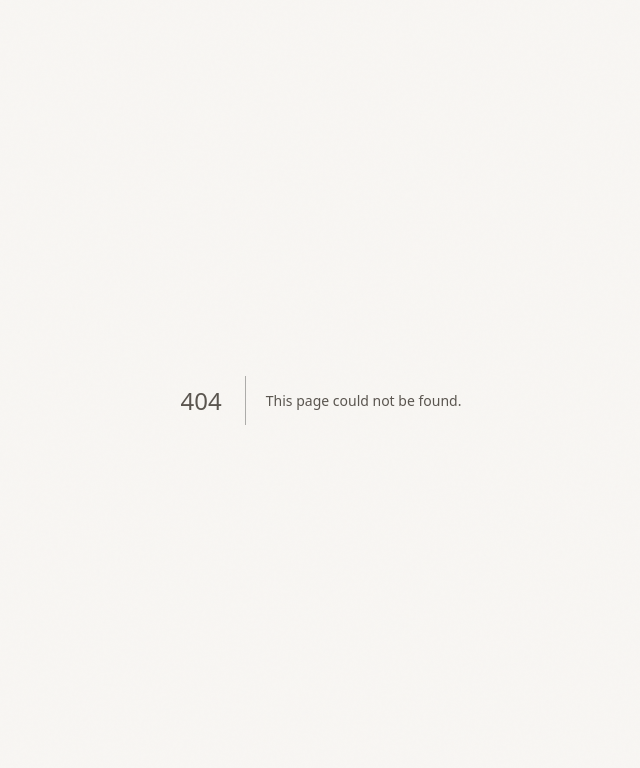
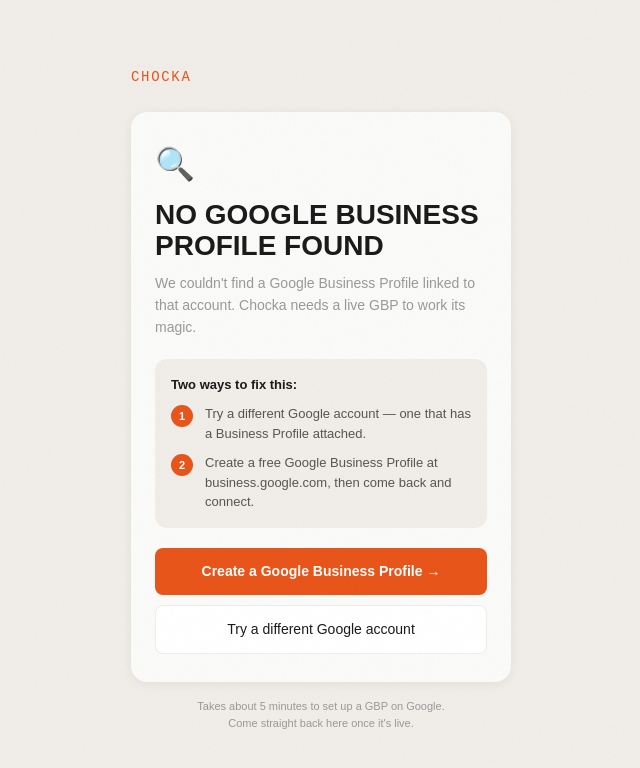
Before and after one commit to liamwt-12/chocka-app, a Next.js app: page /no-profile in a window 1280 px wide. Before the commit this address had no page. Shown: the top 768 px of the page, without its empty margins (319-959 px from the left). Built offline with nearby package versions, Linux system fonts and the light colour scheme.

Commit message:
referral system, no-profile screen, Stripe credit on referral

```diff
--- a/app/api/auth/callback/google/route.ts
+++ b/app/api/auth/callback/google/route.ts
@@ -92,6 +92,7 @@
     if (insertError) throw insertError;
 
     // Fetch their GBP accounts and locations
+    let hasProfile = false;
     try {
       const accounts = await getAccounts(tokens.access_token);
       if (accounts.accounts?.length > 0) {
@@ -110,11 +111,24 @@
             latitude: loc.latlng?.latitude,
             longitude: loc.latlng?.longitude,
           });
+          hasProfile = true;
         }
       }
     } catch (err) {
       console.error('Failed to fetch GBP data:', err);
-      // Continue anyway — they can reconnect later
+      // Continue — they will see the no-profile screen
+    }
+
+    // No GBP found — send them to the helpful screen
+    if (!hasProfile) {
+      const noProfileResponse = NextResponse.redirect(new URL('/no-profile', process.env.NEXT_PUBLIC_APP_URL!));
+      noProfileResponse.cookies.set('chocka_user_id', newUser.id, {
+        httpOnly: true,
+        secure: true,
+        sameSite: 'lax',
+        maxAge: 60 * 60 * 24 * 30,
+      });
+      return noProfileResponse;
     }
 
     const response = NextResponse.redirect(new URL(`/onboarding?plan=${plan}`, process.env.NEXT_PUBLIC_APP_URL!));
--- a/app/api/dashboard/route.ts
+++ b/app/api/dashboard/route.ts
@@ -166,11 +166,18 @@
       { day: 'Daily', action: 'Q&A section checked', status: 'ongoing' },
     ];
 
+    // Referral count
+    const { count: referralCount } = await supabaseAdmin
+      .from('referrals')
+      .select('id', { count: 'exact', head: true })
+      .eq('referrer_id', userId)
+      .eq('status', 'completed');
+
     return NextResponse.json({
       user: { name: user.name, email: user.email, phone: user.phone_number, referral_code: user.referral_code, subscription_status: user.subscription_status, auto_post_enabled: user.auto_post_enabled, auto_reply_enabled: user.auto_reply_enabled, sms_enabled: user.sms_enabled },
       profile: profile ? { business_name: profile.business_name, category: profile.category, city: profile.city, streak_weeks: profile.streak_weeks || 0, total_posts: postCountRes.count || 0, total_replies: replyCountRes.count || 0, audit_score: profile.audit_score || null, audit_score_after: profile.audit_score_after || null, latitude: profile.latitude, longitude: profile.longitude } : null,
       google, recentPosts: postsRes.data || [], recentReviews: reviewsRes.data || [],
-      activity: activity.slice(0, 10), plan,
+      activity: activity.slice(0, 10), plan, referralCount: referralCount || 0,
     });
   } catch (error: any) {
     console.error('Dashboard error:', error);
--- a/app/api/webhook/route.ts
+++ b/app/api/webhook/route.ts
@@ -25,22 +25,46 @@
           })
           .eq('id', userId);
 
-        // Handle referral
+        // Handle referral — record it and apply free month credit to referrer
         const referralCode = session.metadata?.referral_code;
         if (referralCode) {
           const { data: referrer } = await supabaseAdmin
             .from('users')
-            .select('id')
+            .select('id, stripe_customer_id, email')
             .eq('referral_code', referralCode)
             .single();
 
           if (referrer) {
+            // Record the referral
             await supabaseAdmin.from('referrals').insert({
               referrer_id: referrer.id,
               referred_id: userId,
               referral_code: referralCode,
               status: 'completed',
             });
+
+            // Apply £29 credit to the referrer's Stripe account (one free month)
+            if (referrer.stripe_customer_id) {
+              try {
+                const creditRes = await fetch('https://api.stripe.com/v1/customers/' + referrer.stripe_customer_id + '/balance_transactions', {
+                  method: 'POST',
+                  headers: {
+                    Authorization: `Bearer ${process.env.STRIPE_SECRET_KEY}`,
+                    'Content-Type': 'application/x-www-form-urlencoded',
+                  },
+                  body: new URLSearchParams({
+                    amount: '-2900', // £29.00 in pence, negative = credit
+                    currency: 'gbp',
+                    description: 'Referral reward — thanks for spreading the word 👊',
+                  }),
+                });
+                if (!creditRes.ok) {
+                  console.error('Stripe credit failed:', await creditRes.text());
+                }
+              } catch (creditErr) {
+                console.error('Stripe credit error:', creditErr);
+              }
+            }
           }
         }
         break;
--- a/app/dashboard/page.tsx
+++ b/app/dashboard/page.tsx
@@ -3,8 +3,8 @@
 import { useState, useEffect } from 'react';
 
 const V = { bg:'#F0EDE8',card:'#FAFAF8',card2:'#F5F3EF',orange:'#E8541A',orangeLight:'#FFF0EB',green:'#2D7A4F',greenLight:'#E8F5EE',amber:'#B8860B',amberLight:'#FFF8E6',text:'#1A1A1A',textMid:'#555',textSoft:'#999',border:'rgba(0,0,0,0.07)',shadow:'0 2px 12px rgba(0,0,0,0.06)',star:'#FBBC04' };
-const sans = "'DM Sans',sans-serif";
-const mono = "'DM Mono',monospace";
+const sans = "\'DM Sans\',sans-serif";
+const mono = "\'DM Mono\',monospace";
 const card: React.CSSProperties = { background:V.card, borderRadius:16, padding:16, boxShadow:V.shadow };
 const lbl: React.CSSProperties = { fontFamily:sans, fontSize:10, fontWeight:600, letterSpacing:'0.1em', textTransform:'uppercase', color:V.textSoft, marginBottom:10 };
 const bdg = (bg:string,c:string): React.CSSProperties => ({ display:'inline-flex',alignItems:'center',gap:4,fontSize:11,fontWeight:600,padding:'3px 8px',borderRadius:20,background:bg,color:c,marginTop:6 });
@@ -23,6 +23,8 @@
   const totalActions=(p?.total_posts||0)+(p?.total_replies||0);
   const timeSaved=((p?.total_posts||0)*0.25+(p?.total_replies||0)*0.08+((p?.streak_weeks||0)*0.5)).toFixed(1);
   const comps=g?.competitors;
+  const referralCount = d.referralCount || 0;
+  const referralEarned = referralCount; // months earned
 
   return (
     <>
@@ -88,13 +90,11 @@
             <span style={{...lbl,marginBottom:0}}>Competitor Ranking · {p?.city||'Local'}</span>
             <span style={{fontSize:11,color:V.orange,fontWeight:500,fontFamily:sans}}>{g?.profile?.primaryCategory||p?.category}</span>
           </div>
-          {/* You */}
           <div style={{display:'flex',alignItems:'center',gap:10,marginBottom:8}}>
             <span style={{fontSize:12,fontWeight:600,color:V.text,width:110,flexShrink:0,overflow:'hidden',textOverflow:'ellipsis',whiteSpace:'nowrap',fontFamily:sans}}>You ({p?.business_name?.split(' ')[0]})</span>
             <div style={{flex:1,height:6,background:V.card2,borderRadius:3,overflow:'hidden'}}><div style={{height:'100%',borderRadius:3,background:V.orange,width:`${comps.own.score}%`}}/></div>
             <span style={{fontSize:11,fontFamily:mono,color:V.orange,fontWeight:600,width:24,textAlign:'right'}}>{comps.own.score}</span>
           </div>
-          {/* Competitors */}
           {comps.list.map((c:any,i:number)=>(
             <div key={i} style={{display:'flex',alignItems:'center',gap:10,marginBottom:6}}>
               <span style={{fontSize:12,color:V.textMid,width:110,flexShrink:0,overflow:'hidden',textOverflow:'ellipsis',whiteSpace:'nowrap',fontFamily:sans}}>{c.name}</span>
@@ -131,7 +131,7 @@
           </div>
           <div style={{display:'flex',gap:24,marginBottom:12}}>
             <div><div style={{fontSize:10,color:V.textSoft,fontFamily:sans}}>Total</div><div style={{fontSize:22,fontWeight:600,fontFamily:mono}}>{g.reviews.total}</div></div>
-            <div><div style={{fontSize:10,color:V.textSoft,fontFamily:sans}}>Average</div><div style={{fontSize:22,fontWeight:600,fontFamily:mono}}>{g.reviews.avgRating} <span style={{color:V.star,fontSize:14}}>{'\u2605'}</span></div></div>
+            <div><div style={{fontSize:10,color:V.textSoft,fontFamily:sans}}>Average</div><div style={{fontSize:22,fontWeight:600,fontFamily:mono}}>{g.reviews.avgRating} <span style={{color:V.star,fontSize:14}}>{"\u2605"}</span></div></div>
             <div><div style={{fontSize:10,color:V.textSoft,fontFamily:sans}}>Replied</div><div style={{fontSize:22,fontWeight:600,fontFamily:mono,color:g.reviews.replied===g.reviews.total?V.green:V.orange}}>{g.reviews.replied}/{g.reviews.total}</div></div>
           </div>
           {g.reviews.list?.slice(0,5).map((r:any,i:number)=>(
@@ -139,7 +139,7 @@
               <div style={{display:'flex',alignItems:'center',justifyContent:'space-between',marginBottom:2}}>
                 <div style={{display:'flex',alignItems:'center',gap:4}}>
                   <span style={{fontWeight:600,fontSize:13,fontFamily:sans}}>{r.name}</span>
-                  <span style={{color:V.star,fontSize:11}}>{'\u2605'.repeat(r.rating)}<span style={{color:'#E0DDD8'}}>{'\u2605'.repeat(5-r.rating)}</span></span>
+                  <span style={{color:V.star,fontSize:11}}>{"\u2605".repeat(r.rating)}<span style={{color:'#E0DDD8'}}>{"\u2605".repeat(5-r.rating)}</span></span>
                 </div>
                 <span style={{fontSize:11,color:V.textSoft,fontFamily:sans}}>{timeAgo(r.date)}</span>
               </div>
@@ -205,36 +205,66 @@
       {/* Empty state */}
       {!g&&d.recentPosts?.length===0&&(<div style={{...card,textAlign:'center',padding:'2rem'}}><p style={{fontWeight:600,fontSize:15,margin:'0 0 4px',fontFamily:sans}}>Your first post is on its way</p><p style={{fontSize:13,color:V.textSoft,margin:0,fontFamily:sans}}>We will write and publish to your Google profile this week.</p></div>)}
 
-      {/* Refer */}
-      <div style={{...card,animation:'fadeUp .5s .5s ease both'}}>
-        <div style={{fontSize:15,fontWeight:600,fontFamily:sans}}>Refer a mate 👋</div>
-        <div style={{fontSize:12,color:V.textSoft,marginTop:2,fontFamily:sans}}>You both get a free month.</div>
-        <div style={{display:'flex',gap:8,marginTop:10,alignItems:'center'}}>
-          <input readOnly value={`chocka.co.uk/ref/${d.user.referral_code||''}`} style={{flex:1,background:V.bg,border:'none',borderRadius:10,padding:'9px 12px',fontSize:12,fontFamily:mono,color:V.textSoft,outline:'none'}}/>
-          <CopyBtn code={d.user.referral_code}/>
-        </div>
-      </div>
+      {/* REFERRAL — prominent */}
+      <ReferralBlock code={d.user?.referral_code||''} count={referralCount} earned={referralEarned}/>
+
       <div style={{height:50}}/>
     </>
   );
 }
 
+function ReferralBlock({code, count, earned}:{code:string;count:number;earned:number}) {
+  const [copied, setCopied] = useState(false);
+  const link = `https://chocka.co.uk/ref/${code}`;
+  const copy = () => { navigator.clipboard.writeText(link); setCopied(true); setTimeout(()=>setCopied(false),2000); };
+  const sans = "\'DM Sans\',sans-serif";
+  const mono = "\'DM Mono\',monospace";
+
+  return (
+    <div style={{background:'#1A1A1A',borderRadius:16,padding:'20px 18px',animation:'fadeUp .5s .5s ease both'}}>
+      <div style={{display:'flex',alignItems:'flex-start',justifyContent:'space-between',marginBottom:4}}>
+        <div>
+          <div style={{fontFamily:sans,fontSize:10,fontWeight:600,letterSpacing:'0.1em',textTransform:'uppercase',color:'rgba(255,255,255,0.4)',marginBottom:6}}>Refer a mate</div>
+          <div style={{fontFamily:sans,fontSize:16,fontWeight:600,color:'#fff',lineHeight:1.3}}>
+            {count===0 ? 'Know a tradesperson?' : `${count} mate${count>1?'s':''} signed up`}
+          </div>
+          <div style={{fontFamily:sans,fontSize:12,color:'rgba(255,255,255,0.45)',marginTop:3,lineHeight:1.4}}>
+            {count===0
+              ? 'Send them your link. When they sign up, you get a free month.'
+              : `You\'ve earned ${earned} free month${earned>1?'s':''} — nice one.`}
+          </div>
+        </div>
+        {count>0&&<div style={{background:'#7DFF9B',borderRadius:10,padding:'6px 10px',textAlign:'center',flexShrink:0,marginLeft:12}}>
+          <div style={{fontFamily:mono,fontSize:18,fontWeight:700,color:'#1A1A1A',lineHeight:1}}>{earned}</div>
+          <div style={{fontFamily:sans,fontSize:9,color:'rgba(0,0,0,0.5)',textTransform:'uppercase',letterSpacing:'0.06em'}}>free mo{earned>1?'s':''}</div>
+        </div>}
+      </div>
+
+      <div style={{display:'flex',gap:8,marginTop:14,alignItems:'center'}}>
+        <div style={{flex:1,background:'rgba(255,255,255,0.08)',borderRadius:10,padding:'10px 12px',overflow:'hidden'}}>
+          <div style={{fontFamily:mono,fontSize:11,color:'rgba(255,255,255,0.5)',whiteSpace:'nowrap',overflow:'hidden',textOverflow:'ellipsis'}}>{link}</div>
+        </div>
+        <button onClick={copy} style={{background:'#E8541A',color:'white',border:'none',borderRadius:10,padding:'10px 18px',fontSize:13,fontWeight:600,cursor:'pointer',fontFamily:sans,flexShrink:0,whiteSpace:'nowrap'}}>
+          {copied?'Copied ✓':'Copy link'}
+        </button>
+      </div>
+
+      {count===0&&<div style={{fontFamily:sans,fontSize:11,color:'rgba(255,255,255,0.25)',marginTop:10,textAlign:'center'}}>Share your link · They sign up · You get a free month</div>}
+    </div>
+  );
+}
+
 function SC({num,label,hl,star}:{num:string;label:string;hl?:boolean;star?:boolean}) {
   return (<div style={{background:'#F5F3EF',borderRadius:12,padding:'12px 10px',textAlign:'center'}}>
-    <div style={{fontSize:22,fontWeight:600,fontFamily:"'DM Mono',monospace",lineHeight:1,color:hl?'#E8541A':'#1A1A1A'}}>{num}{star&&<span style={{color:'#FBBC04',fontSize:14,marginLeft:2}}>{'\u2605'}</span>}</div>
-    <div style={{fontSize:10,color:'#999',marginTop:4,lineHeight:1.3,fontFamily:"'DM Sans',sans-serif"}}>{label}</div>
+    <div style={{fontSize:22,fontWeight:600,fontFamily:"\'DM Mono\',monospace",lineHeight:1,color:hl?'#E8541A':'#1A1A1A'}}>{num}{star&&<span style={{color:'#FBBC04',fontSize:14,marginLeft:2}}>{"\u2605"}</span>}</div>
+    <div style={{fontSize:10,color:'#999',marginTop:4,lineHeight:1.3,fontFamily:"\'DM Sans\',sans-serif"}}>{label}</div>
   </div>);
 }
 
 function HI({ok,label,val}:{ok:boolean;label:string;val:string}) {
-  return (<div style={{display:'flex',alignItems:'center',gap:8,fontSize:13,fontFamily:"'DM Sans',sans-serif"}}>
+  return (<div style={{display:'flex',alignItems:'center',gap:8,fontSize:13,fontFamily:"\'DM Sans\',sans-serif"}}>
     <span style={{width:7,height:7,borderRadius:'50%',background:ok?'#2D7A4F':'#E8A020',flexShrink:0}}/>{label}<span style={{marginLeft:'auto',fontSize:11,color:'#999'}}>{val}</span>
   </div>);
-}
-
-function CopyBtn({code}:{code:string}) {
-  const [copied,setCopied]=useState(false);
-  return <button onClick={()=>{navigator.clipboard.writeText(`https://chocka.co.uk/ref/${code}`);setCopied(true);setTimeout(()=>setCopied(false),2000)}} style={{background:'#1A1A1A',color:'white',border:'none',borderRadius:10,padding:'9px 16px',fontSize:13,fontWeight:500,cursor:'pointer',fontFamily:"'DM Sans',sans-serif"}}>{copied?'Copied!':'Copy'}</button>;
 }
 
 function timeAgo(ds:string):string {
--- /dev/null
+++ b/app/no-profile/page.tsx
@@ -0,0 +1,66 @@
+'use client';
+
+const V = { bg:'#F0EDE8',card:'#FAFAF8',orange:'#E8541A',orangeLight:'#FFF0EB',text:'#1A1A1A',textSoft:'#999',border:'rgba(0,0,0,0.07)',shadow:'0 2px 12px rgba(0,0,0,0.06)' };
+const sans = "'DM Sans',sans-serif";
+const mono = "'DM Mono',monospace";
+const barlow = "'Barlow Condensed',sans-serif";
+
+export default function NoProfilePage() {
+  return (
+    <div style={{ minHeight:'100vh', display:'flex', flexDirection:'column', alignItems:'center', justifyContent:'center', padding:'1.5rem', background:V.bg, fontFamily:sans }}>
+      <div style={{ width:'100%', maxWidth:380 }}>
+
+        <div style={{ marginBottom:24 }}>
+          <div style={{ fontFamily:mono, fontWeight:500, fontSize:14, letterSpacing:'0.12em', color:V.orange }}>CHOCKA</div>
+        </div>
+
+        <div style={{ background:V.card, borderRadius:16, padding:'28px 24px', boxShadow:V.shadow, marginBottom:16 }}>
+          <div style={{ fontSize:32, marginBottom:12 }}>🔍</div>
+          <h1 style={{ fontFamily:barlow, fontSize:28, fontWeight:800, textTransform:'uppercase', lineHeight:1.1, margin:'0 0 10px', color:V.text }}>
+            No Google Business<br/>Profile found
+          </h1>
+          <p style={{ fontSize:14, color:V.textSoft, lineHeight:1.6, margin:'0 0 20px' }}>
+            We couldn&apos;t find a Google Business Profile linked to that account. Chocka needs a live GBP to work its magic.
+          </p>
+
+          <div style={{ background:V.bg, borderRadius:12, padding:'16px', marginBottom:20 }}>
+            <p style={{ fontSize:13, fontWeight:600, color:V.text, margin:'0 0 10px' }}>Two ways to fix this:</p>
+            <div style={{ display:'flex', flexDirection:'column', gap:10 }}>
+              <Step num="1" text="Try a different Google account — one that has a Business Profile attached." />
+              <Step num="2" text="Create a free Google Business Profile at business.google.com, then come back and connect." />
+            </div>
+          </div>
+
+          <a
+            href="https://business.google.com/create"
+            target="_blank"
+            rel="noopener noreferrer"
+            style={{ display:'block', textAlign:'center', background:'#E8541A', color:'#fff', borderRadius:8, padding:'13px 20px', fontSize:14, fontWeight:600, textDecoration:'none', marginBottom:10 }}
+          >
+            Create a Google Business Profile →
+          </a>
+
+          <a
+            href="/api/auth/callback/google?action=login"
+            style={{ display:'block', textAlign:'center', background:'#fff', color:'#1A1A1A', border:'1px solid rgba(0,0,0,0.07)', borderRadius:8, padding:'13px 20px', fontSize:14, fontWeight:500, textDecoration:'none' }}
+          >
+            Try a different Google account
+          </a>
+        </div>
+
+        <p style={{ fontSize:11, color:'#999', textAlign:'center', lineHeight:1.6 }}>
+          Takes about 5 minutes to set up a GBP on Google.<br/>Come straight back here once it&apos;s live.
+        </p>
+      </div>
+    </div>
+  );
+}
+
+function Step({ num, text }: { num: string; text: string }) {
+  return (
+    <div style={{ display:'flex', gap:12, alignItems:'flex-start' }}>
+      <div style={{ width:22, height:22, borderRadius:'50%', background:'#E8541A', color:'white', fontSize:11, fontWeight:700, display:'flex', alignItems:'center', justifyContent:'center', flexShrink:0, marginTop:1 }}>{num}</div>
+      <p style={{ fontSize:13, color:'#555', lineHeight:1.5, margin:0 }}>{text}</p>
+    </div>
+  );
+}
```
